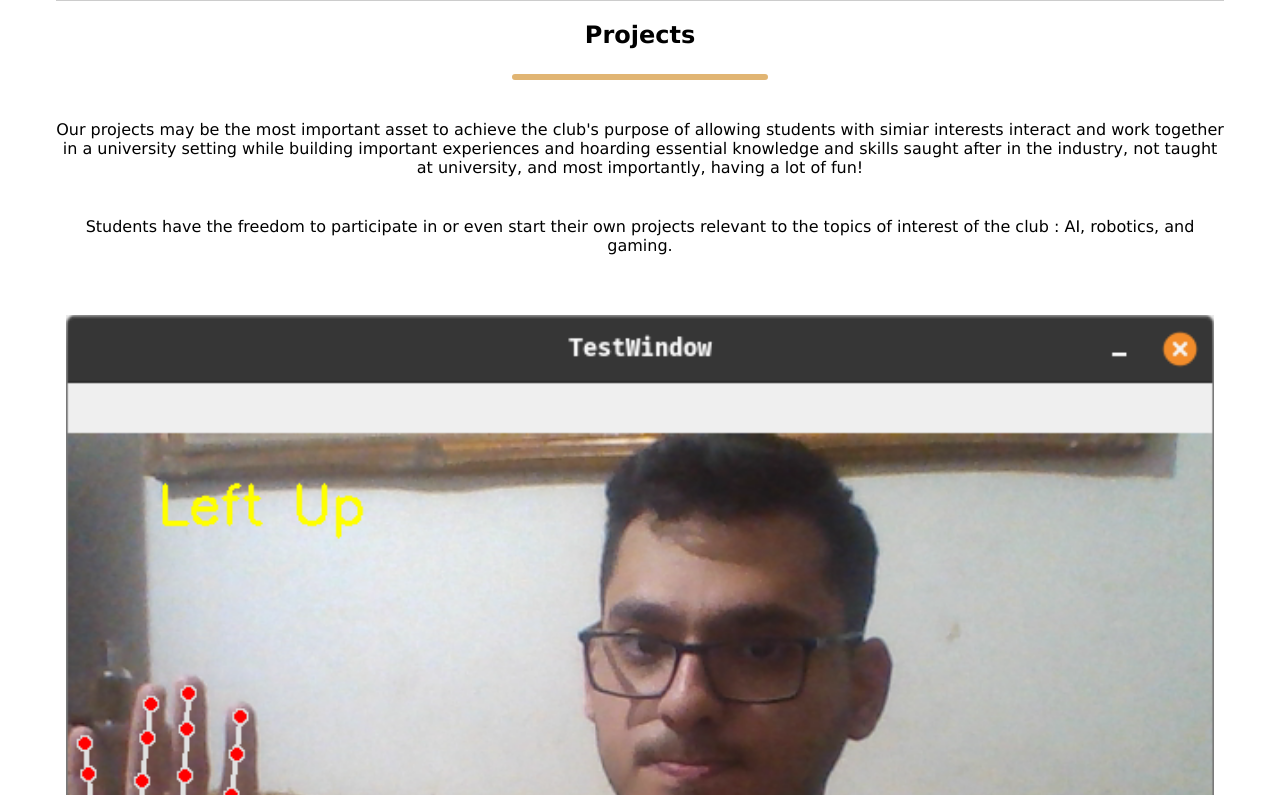
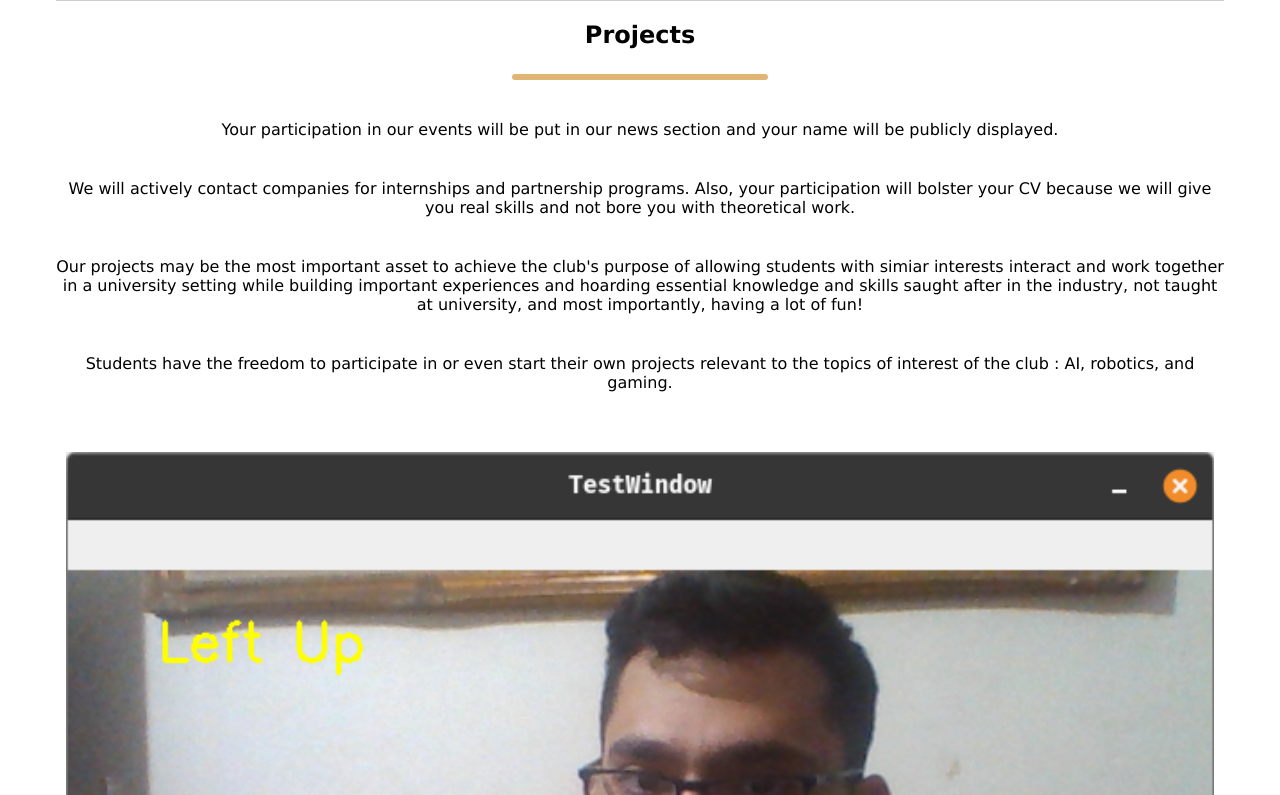
Before and after one commit to Leboweeb/Engineering-Day-Website, a Svelte app: page / in a window 1280 px wide. Shown: the part 805-1600 px from the top of the page. Built offline with nearby package versions, Linux system fonts and the light colour scheme.

Commit message:
iot section

```diff
--- a/src/App.svelte
+++ b/src/App.svelte
@@ -177,7 +177,7 @@
   </figure>
   <Section
     title={section_names[2]}
-    text={"Our projects may be the most important asset to achieve the club's purpose of allowing students with simiar interests interact and work together in a university setting while building important experiences and hoarding essential knowledge and skills saught after in the industry, not taught at university, and most importantly, having a lot of fun!\nStudents have the freedom to participate in or even start their own projects relevant to the topics of interest of the club : AI, robotics, and gaming."}
+    text={"Your participation in our events will be put in our news section and your name will be publicly displayed.\nWe will actively contact companies for internships and partnership programs. Also, your participation will bolster your CV because we will give you real skills and not bore you with theoretical work.\nOur projects may be the most important asset to achieve the club's purpose of allowing students with simiar interests interact and work together in a university setting while building important experiences and hoarding essential knowledge and skills saught after in the industry, not taught at university, and most importantly, having a lot of fun!\nStudents have the freedom to participate in or even start their own projects relevant to the topics of interest of the club : AI, robotics, and gaming."}
   />
   <Caption
     caption_text="Game controlled with AI hand motion controls"
@@ -191,6 +191,14 @@
     border_color="transparent"
     image="/web.png"
     alt="web"
+    mw={960}
+  />
+
+  <Caption
+    caption_text="Developing IOT solutions for environmental purposes"
+    border_color="transparent"
+    image="/IOT.png"
+    alt="IOT cleaning"
     mw={960}
   />
   <Section
```
Also changed, not shown: public/IOT.png (added).
